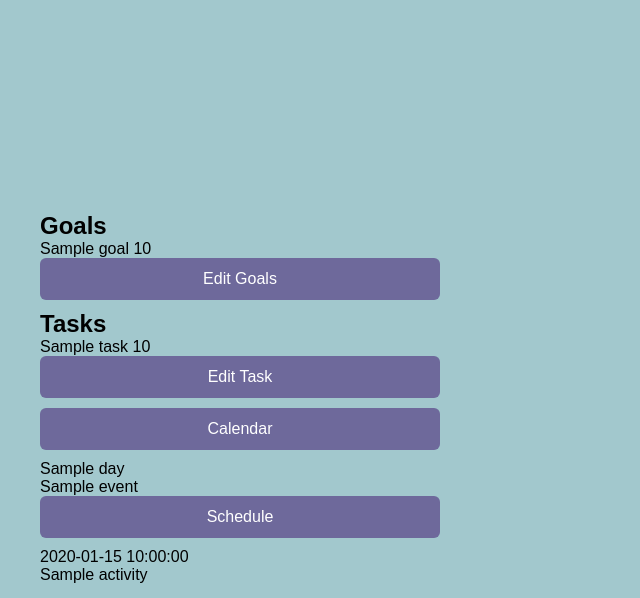
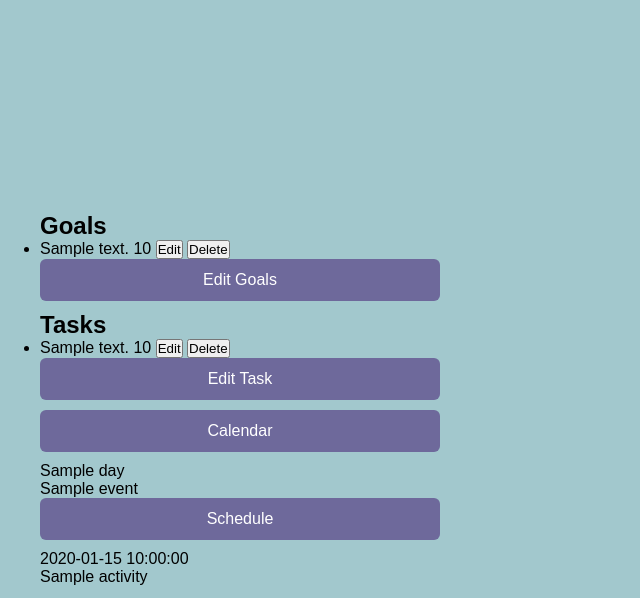
Before and after one commit to Zeesh-084/Assessment-Task-3-Software-Project, a Flask app: template template/index.html in a window 1280 px wide. Shown: the part 1321-1919 px from the top of the page, without its empty margins (0-640 px from the left). Run offline with Flask 3, Linux system fonts and the light colour scheme; the template is opened without the code that fills it: most values are stand-ins (such as "Sample title", 1, 10 or a date in 2020); some libraries are stand-ins or nearby versions.

Commit message:
working onn th goals and task

```diff
--- a/main.py
+++ b/main.py
@@ -67,6 +67,8 @@ def index():
     grades = dbHandler.getGrades(user_id)
     timetable = dbHandler.getTimetable(user_id)
 
+    #goals = dbHandler.getGoals(username)
+    #tasks = dbHandler.getTasks(username)
     events = dbHandler.getEvents(user_id)
     schedule = dbHandler.getSchedule(user_id)
 
@@ -103,45 +105,6 @@ def index():
         schedule=schedule
     )
 
-@app.route("/save_goal", methods=["POST"])
-def save_goal():
-    goals_id = request.form.get("goals_id")
-    goal = request.form.get("goal")
-    progress_goal = request.form.get("progress_goal")
-
-    if goals_id:
-        dbHandler.updateGoal(goals_id, goal, progress_goal)
-    else:
-        dbHandler.addGoal(session["user_id"], goal, progress_goal)
-
-    return redirect("/index")
-
-
-@app.route("/delete_goal/<int:goal_id>")
-def delete_goal(goals_id):
-    dbHandler.deleteGoal(goals_id)
-    return redirect("/index")
-
-
-@app.route("/save_task", methods=["POST"])
-def save_task():
-    tasks_id = request.form.get("tasks_id")
-    task = request.form.get("task")
-    progress_task = request.form.get("progress_task")
-
-    if tasks_id:
-        dbHandler.updateTask(tasks_id, task, progress_task)
-    else:
-        dbHandler.addTask(session["user_id"], task, progress_task)
-
-    return redirect("/index")
-
-
-@app.route("/delete_task/<int:task_id>")
-def delete_task(tasks_id):
-    dbHandler.deleteTask(tasks_id)
-    return redirect("/index")
-
 
 
 if __name__ == '__main__':
--- a/templates/index.html
+++ b/templates/index.html
@@ -167,34 +167,33 @@
         <div class="planner-grid">
         <div class="goals-box">
             <h2>Goals</h2>
-        <div class="goal-list">
-        {% for goal in goals %}
-        <div class="goal">
-            <span>{{ goal.goal }}</span>
-            <span class="status {{ goal.progress|lower|replace(' ','-') }}">
-                {{ goal.progress }}
-            </span>
-        </div>
-        {% endfor %}
-        <button type="titles">Edit Goals</button>
-    </div>
-
+            <ul id="goals-list">
+                {% for goal in goals %}
+                <li data-id="{{ goal.id }}">
+                    <span>{{ goal.text }}</span>
+                    <span class="progress">{{ goal.progress }}</span>
+                    <button class="edit-btn" data-id="{{ goal.id }}">Edit</button>
+                    <button class="delete-btn" data-id="{{ goal.id }}">Delete</button>
+                </li>
+                {% endfor %}
+            </ul>
+            <button type="titles">Edit Goals</button>
         </div>
 
         <div class="tasks-box">
             <h2>Tasks</h2>
-        <div class="task-list">
-        {% for task in tasks %}
-        <div class="task">
-            <span>{{ task.task }}</span>
-            <span class="status {{ task.progress|lower|replace(' ','-') }}">
-                {{ task.progress }}
-            </span>
-        </div>
-        {% endfor %}
+            <ul id="task-list">
+                {% for task in task %}
+                <li data-id="{{ task.id }}">
+                    <span>{{ task.text }}</span>
+                    <span class="progress">{{ task.progress }}</span>
+                    <button class="edit-btn" data-id="{{ task.id }}">Edit</button>
+                    <button class="delete-btn" data-id="{{ task.id }}">Delete</button>
+                </li>
+                {% endfor %}
+            </ul>
             <button type="titles">Edit Task</button>
         </div>
-
 
         <div class="calendar-box">
                 <button type="titles">Calendar</button>
@@ -224,6 +223,10 @@
 
     </section>
 
-    <script src="../static/js/index.js"></script>
 </div>
 {% endblock %}
+
+<div id="popup" class="modal">
+    <div class="modal-content">
+
+<script src="../static/js/index.js"></script>
```
Also changed, not shown: Static/css/style.css (+0 -43 lines), model.py (+0 -38 lines).
